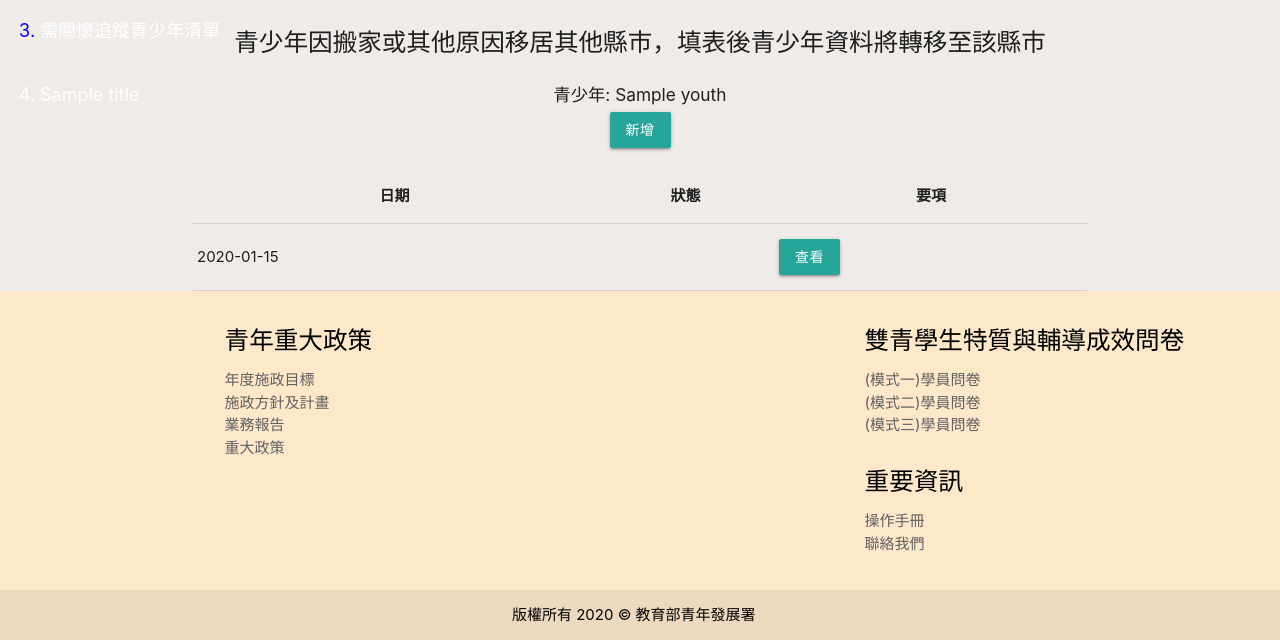
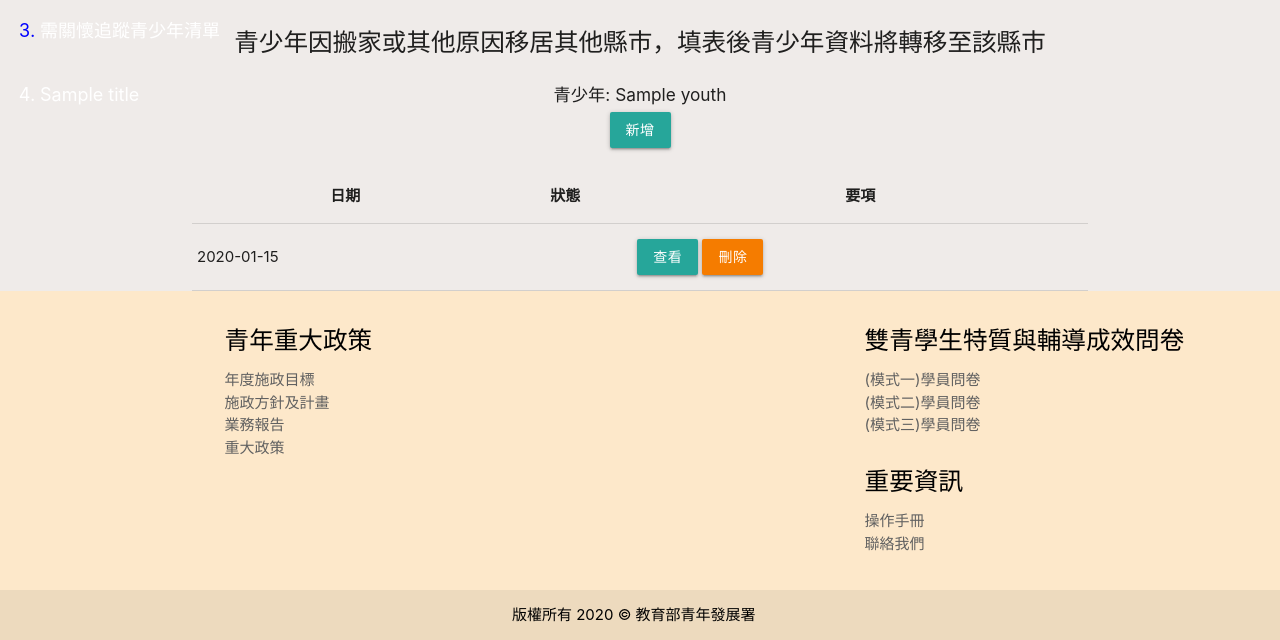
Before and after one commit to cindylu165/yda_bootstrap, a PHP site: the page made by application/views/youth/transfer_youth_table.php in a window 1280 px wide. Shown: the part 211-851 px from the top of the page. Run offline with PHP 8.4, Linux system fonts and the light colour scheme; the template is opened without the code that fills it: most values are stand-ins (such as "Sample title", 1, 10 or a date in 2020); data that the repository does not hold is empty; some libraries are stand-ins or nearby versions.

Commit message:
Update transfer_youth_table.php

```diff
--- a/application/views/youth/transfer_youth_table.php
+++ b/application/views/youth/transfer_youth_table.php
@@ -54,6 +54,7 @@
                 }?></td>
                 <td>
                   <a class="btn btn-primary" href="<?php echo site_url('youth/transfer_youth/'.$youth.'/'.$i['no']);?>">查看</a>
+									<a class="btn waves-effect orange darken-2" href="<?php echo site_url('youth/delete_transfer_youth_table?no=' . $i['no']); ?>">刪除</a>
                 </td>
               </tr>
             <?php }} ?>
```
